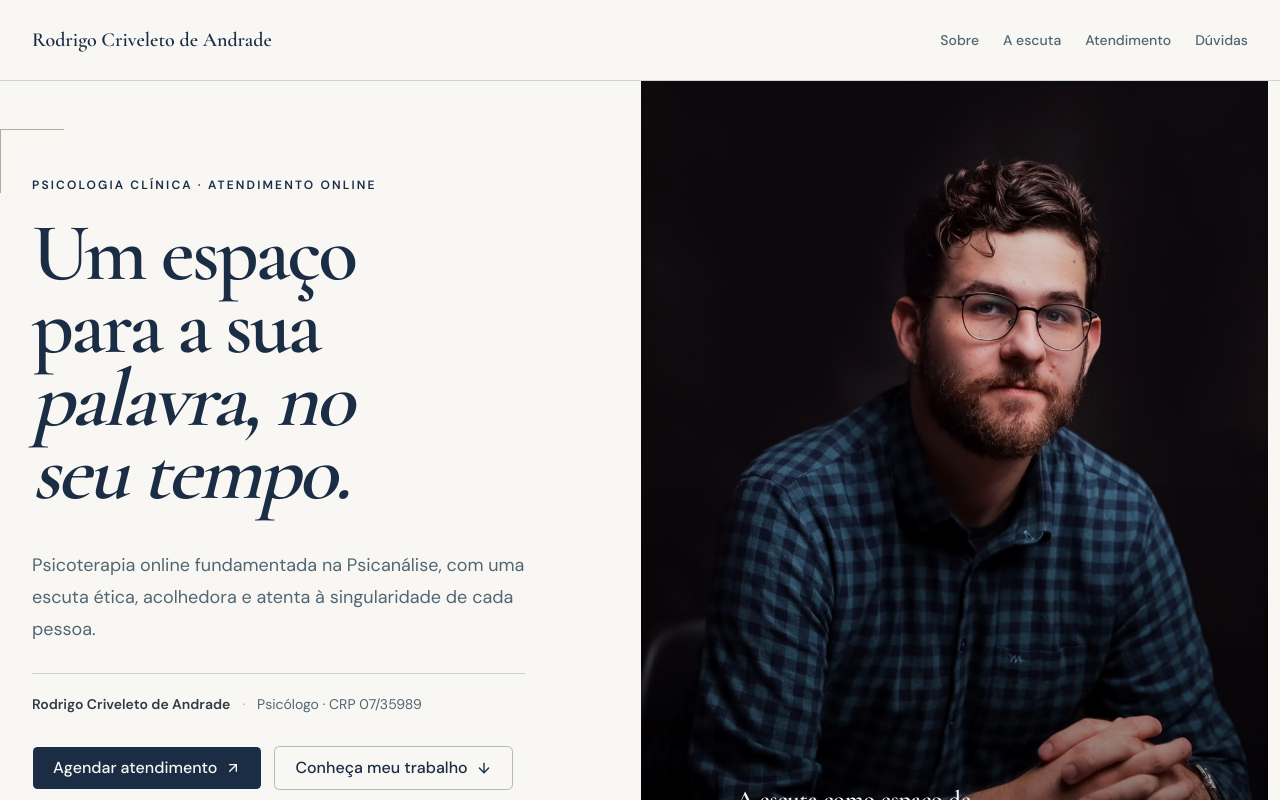
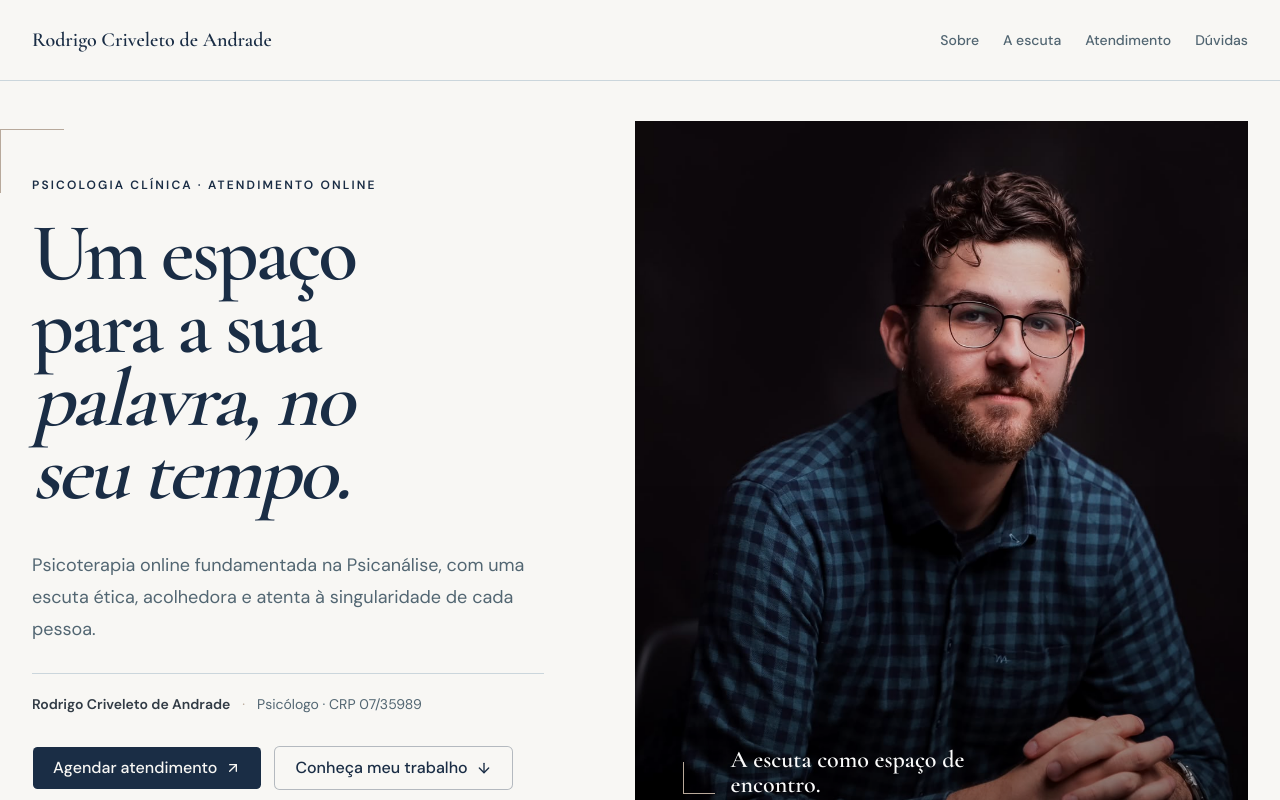
Before and after one commit to LuizDonin/rodrigo-andrade-psicologia, a Next.js app: page / in a window 1280 px wide. Shown: the top 800 px of the page. Built offline with nearby package versions, Linux system fonts and the light colour scheme; no server answers.

Commit message:
refactor: equilibra composição do hero

```diff
--- a/src/app/(site)/page.tsx
+++ b/src/app/(site)/page.tsx
@@ -43,7 +43,7 @@ export default function HomePage() {
     <>
       <MotionObserver />
       <section className="relative overflow-hidden border-b">
-        <Container className="grid min-h-[calc(100svh-5rem)] items-stretch gap-10 py-12 sm:py-16 lg:grid-cols-[0.88fr_1.12fr] lg:gap-16 lg:py-0 xl:gap-24">
+        <Container className="grid min-h-[calc(100svh-5rem)] items-stretch gap-10 py-12 sm:py-16 lg:grid-cols-[0.92fr_1.08fr] lg:gap-16 lg:py-0 xl:gap-20">
           <div className="relative z-10 flex flex-col justify-center py-4 lg:py-24">
             <span
               className="border-accent absolute top-12 -left-8 hidden size-16 border-t border-l xl:block"
@@ -96,14 +96,14 @@ export default function HomePage() {
 
           <figure
             data-hero-photo
-            className="relative min-h-[32rem] overflow-hidden sm:min-h-[42rem] lg:-right-[max(1.25rem,calc((100vw-80rem)/2))] lg:min-h-full"
+            className="relative min-h-[32rem] overflow-hidden sm:min-h-[42rem] lg:my-8 lg:min-h-0 xl:my-10"
           >
             <Image
               src={`${siteConfig.basePath}/images/rodrigo-criveleto.jpeg`}
               alt="Retrato profissional do psicólogo Rodrigo Criveleto de Andrade"
               fill
               preload
-              sizes="(max-width: 1023px) 100vw, 55vw"
+              sizes="(max-width: 1023px) 100vw, 50vw"
               className="object-cover object-[50%_36%] sm:object-[50%_40%] lg:object-[50%_43%]"
             />
             <div className="pointer-events-none absolute inset-0 bg-gradient-to-t from-black/35 via-transparent to-transparent" />
```
